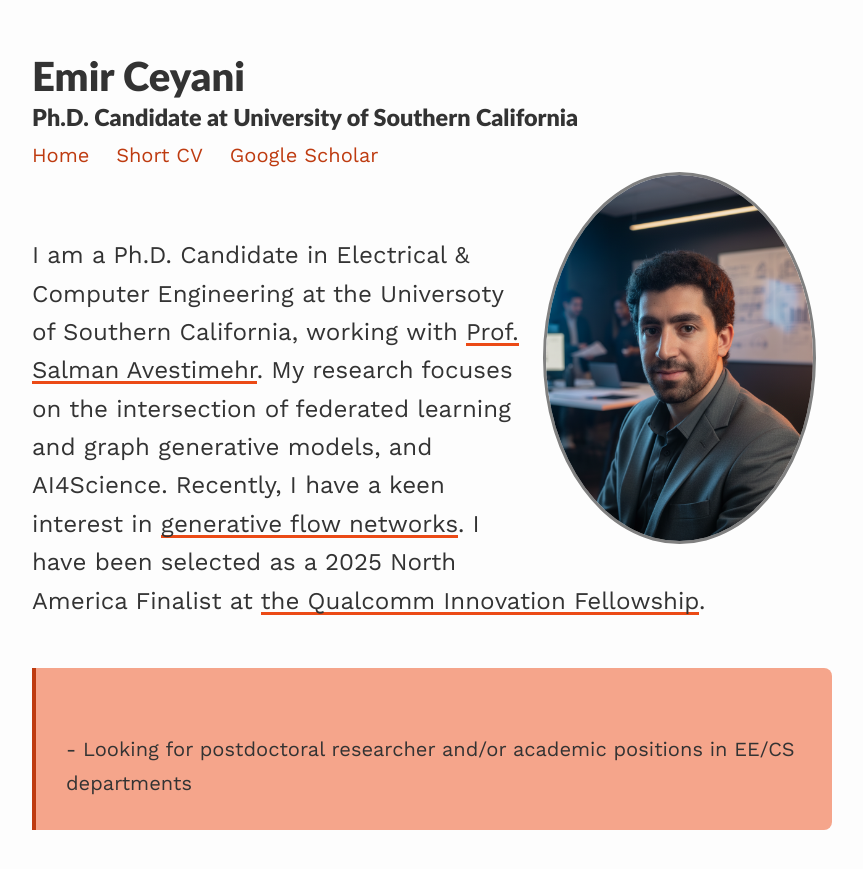
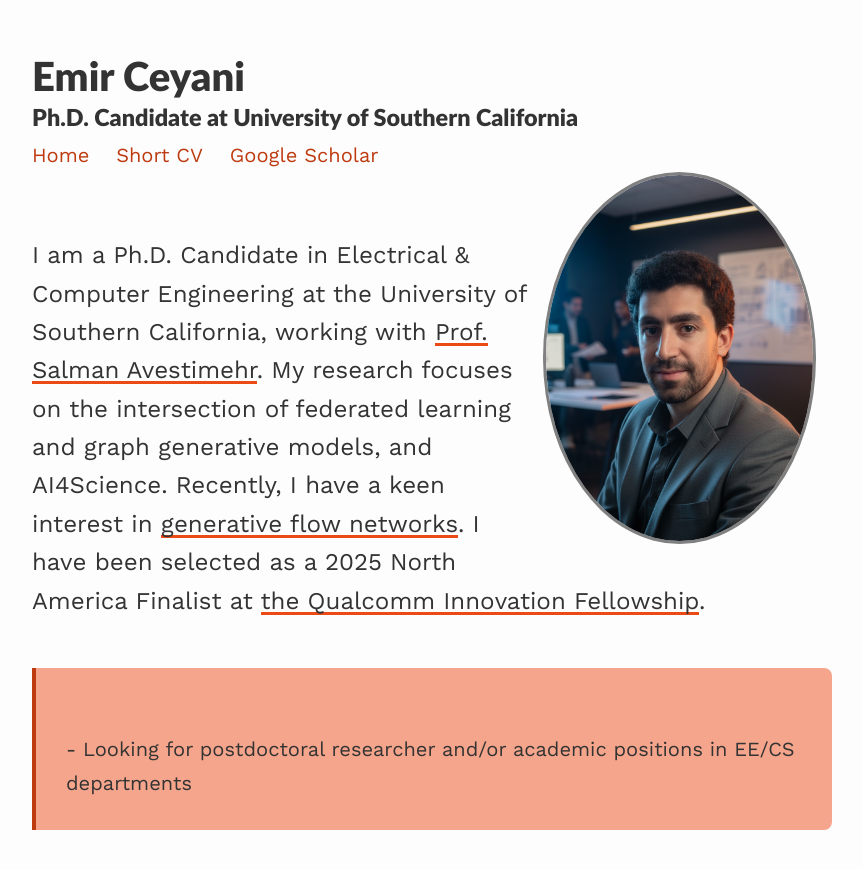
Before and after one commit to emirceyani/emirceyani.github.io, a Jekyll site: the page built from index.md, in a window 1280 px wide and 900 px high. Shown: the top 869 px of the window, without its empty margins (208-1071 px from the left). Built offline with Jekyll 4.4.1, drawn with Linux system fonts in a browser that asks for light colours; some of the changed text lies outside the part shown.

Commit message:
Update CV

```diff
--- a/index.md
+++ b/index.md
@@ -9,7 +9,7 @@ published: true
 
 <div class="intro-section">
   <p class="lead-text">
-    I am a Ph.D. Candidate in Electrical & Computer Engineering at the Universoty of Southern California, working with <a href="https://www.avestimehr.com/" target="_blank">Prof. Salman Avestimehr</a>.  My research focuses on the intersection of federated learning and graph generative models, and AI4Science. Recently, I have a keen interest in  <a href="https://www.youtube.com/watch?v=o0Ju9NQa5Ko" target="_blank">generative flow networks</a>. I have been selected as a 2025 North America Finalist at <a href="https://www.qualcomm.com/research/university-relations/innovation-fellowship/2025-north-america" target="_blank">the Qualcomm Innovation Fellowship</a>.
+    I am a Ph.D. Candidate in Electrical & Computer Engineering at the University of Southern California, working with <a href="https://www.avestimehr.com/" target="_blank">Prof. Salman Avestimehr</a>.  My research focuses on the intersection of federated learning and graph generative models, and AI4Science. Recently, I have a keen interest in  <a href="https://www.youtube.com/watch?v=o0Ju9NQa5Ko" target="_blank">generative flow networks</a>. I have been selected as a 2025 North America Finalist at <a href="https://www.qualcomm.com/research/university-relations/innovation-fellowship/2025-north-america" target="_blank">the Qualcomm Innovation Fellowship</a>.
   </p>
 
  <div class="highlight-box">
```
Also changed, not shown: other parts of index.md (+1 -1 lines), 1 other file.
